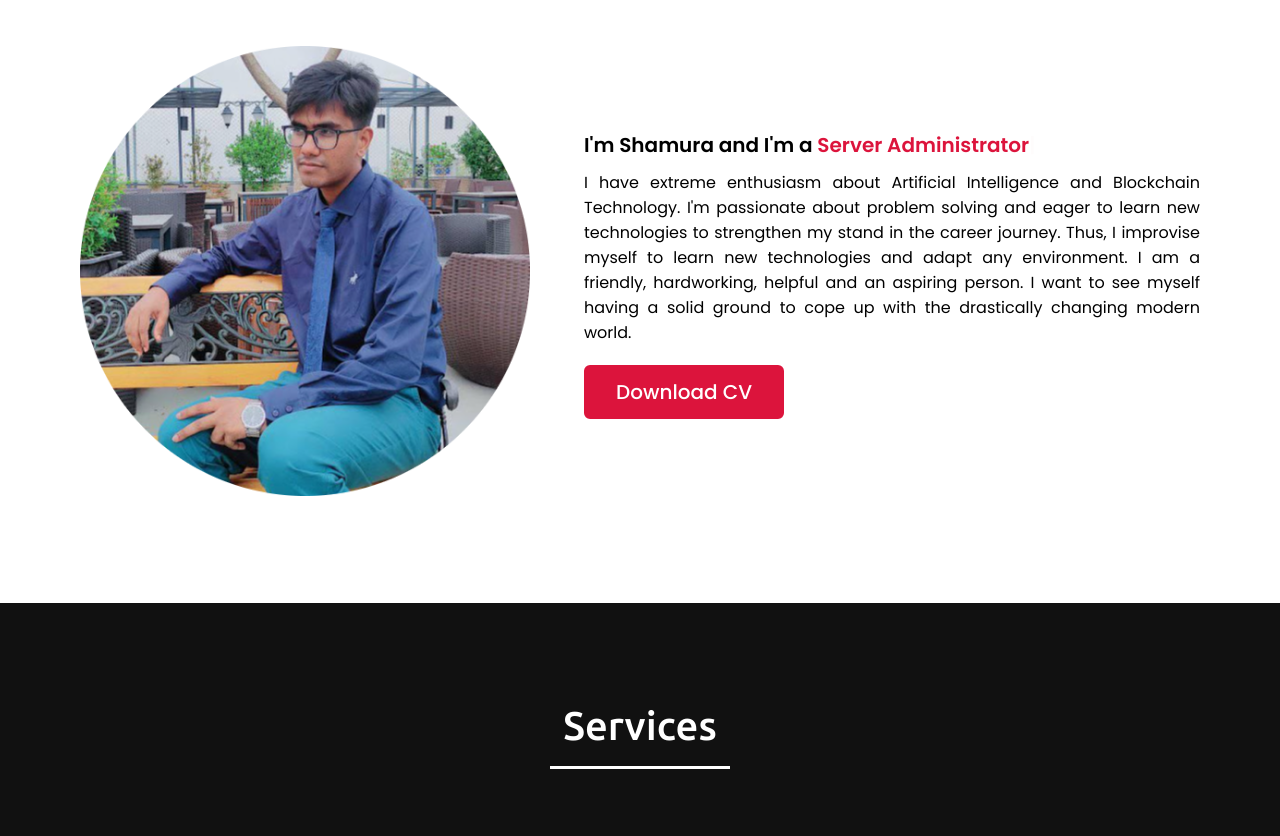
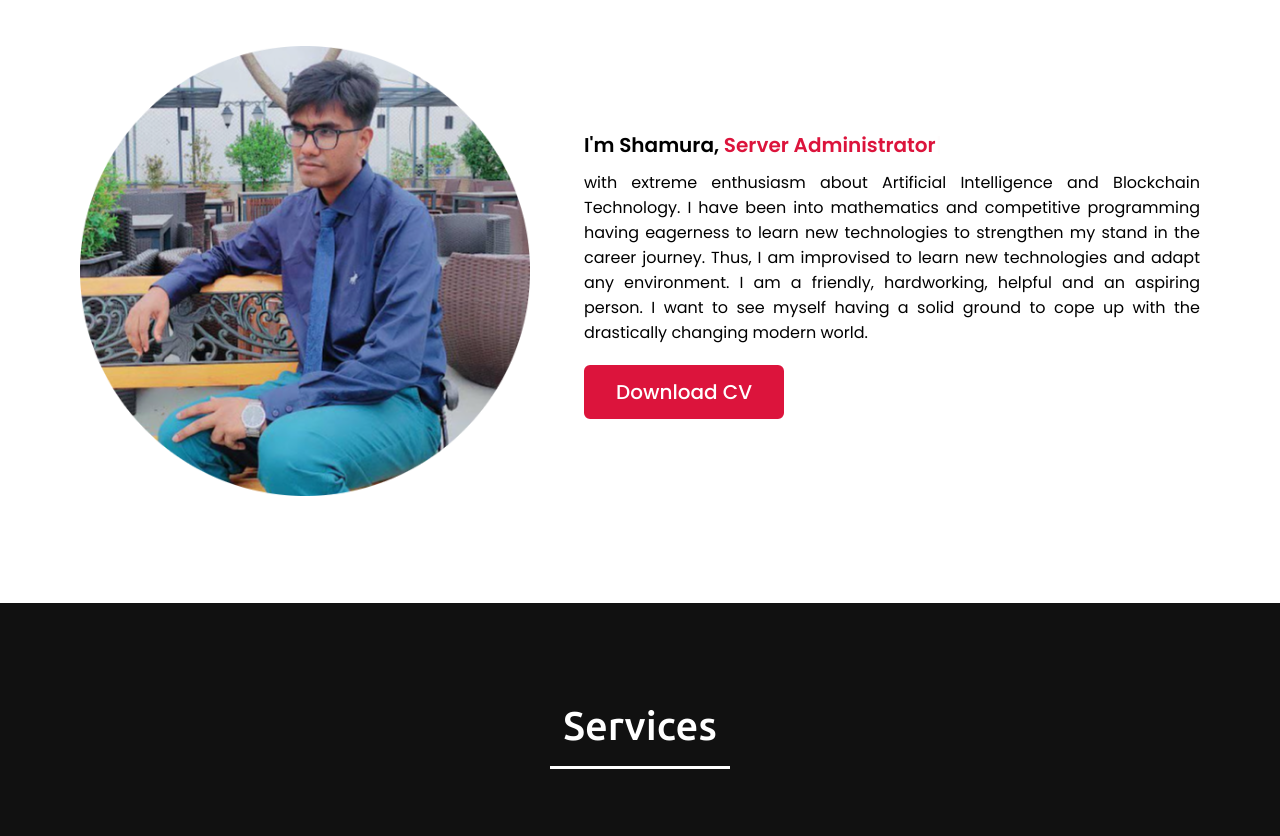
Before and after one commit to animshamura/animshamura.github.io, a plain HTML site: page index.html in a window 1280 px wide. Shown: the part 980-1816 px from the top of the page. Drawn offline with nearby package versions, Linux system fonts and the light colour scheme.

Commit message:
Update index.html

```diff
--- a/index.html
+++ b/index.html
@@ -55,8 +55,8 @@
                     <img src="image.jpg" height="200" width="500" alt="">
                 </div>
                 <div class="column right">
-                    <div class="text">I'm Shamura and I'm a <span class="typing-2"></span></div>
-                    <p>I have extreme enthusiasm about Artificial Intelligence and Blockchain Technology. I'm passionate about problem solving and eager to learn new technologies to strengthen my stand in the career journey. Thus, I improvise myself to learn new technologies and adapt any environment. I am a friendly, hardworking, helpful and an aspiring person. I want to see myself having a solid ground to cope up with the drastically changing modern world.</p>
+                    <div class="text">I'm Shamura, <span class="typing-2"></span></div>
+                    <p> with extreme enthusiasm about Artificial Intelligence and Blockchain Technology. I have been into mathematics and competitive programming having eagerness to learn new technologies to strengthen my stand in the career journey. Thus, I am improvised to learn new technologies and adapt any environment. I am a friendly, hardworking, helpful and an aspiring person. I want to see myself having a solid ground to cope up with the drastically changing modern world.</p>
                     <a href="animshamura-resume.pdf"download>Download CV</a>
                 </div>
             </div>
```
